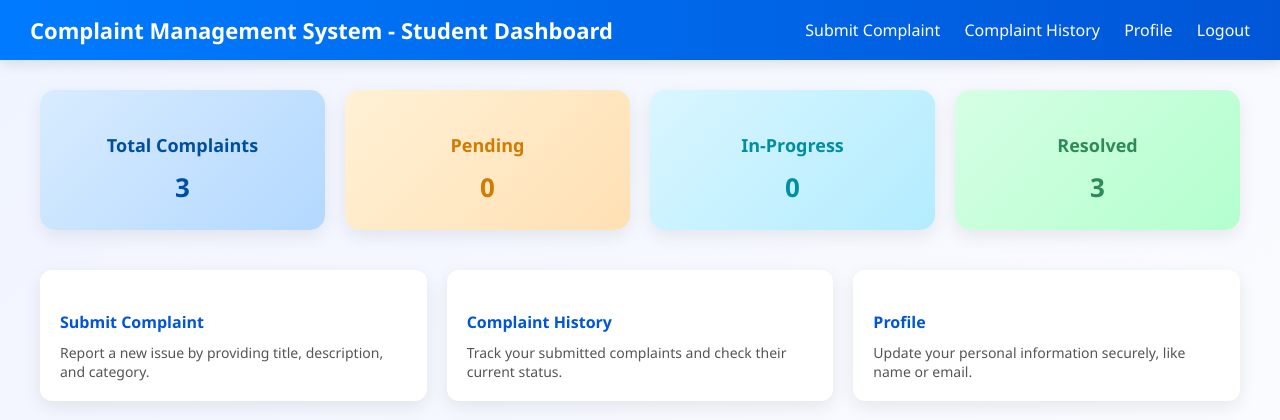
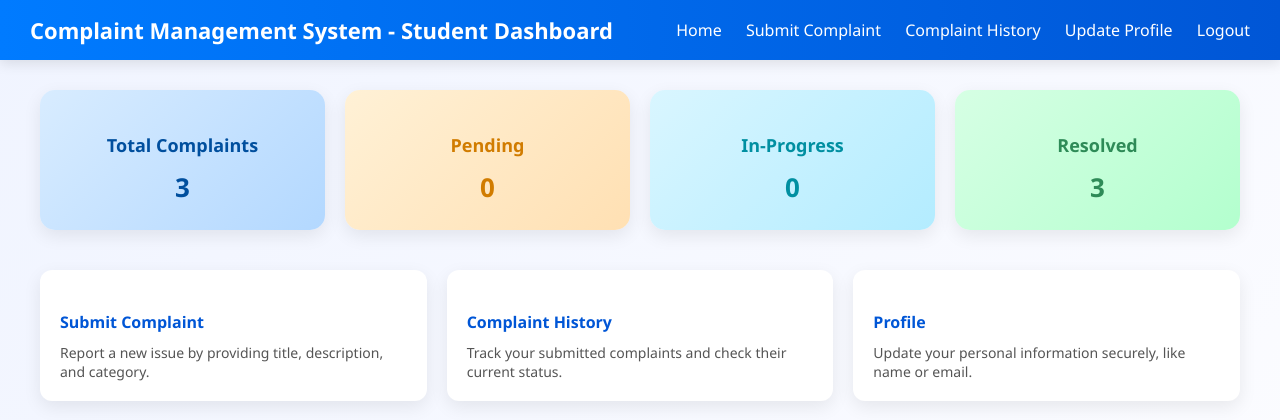
Before and after one commit to Saj1d-prompt/ComplaintManagementSystem, a PHP site: page /student_dashboard.php in a window 1280 px wide. Shown: the top 420 px of the page. Run offline with PHP 8.4, Linux system fonts and the light colour scheme; a user stored in the database is signed in; data comes from the database, SQL or seed files in the repository.

Commit message:
update profile starts

```diff
--- a/student_dashboard.php
+++ b/student_dashboard.php
@@ -45,9 +45,10 @@ $complaints = $conn->query("SELECT c.id, c.title, c.description, c.status, c.cre
 <header>
     <div class="headText">Complaint Management System - Student Dashboard</div>
     <nav>
+        <a href="student_dashboard.php">Home</a>
         <a href="complaintApplication.php">Submit Complaint</a>
         <a href="complaintHistory.php">Complaint History</a>
-        <a href="#">Profile</a>
+        <a href="updateProfile.php">Update Profile</a>
         <a href="index.php">Logout</a>
     </nav>
 </header>
```
Also changed, not shown: updateProfile.php (added).
